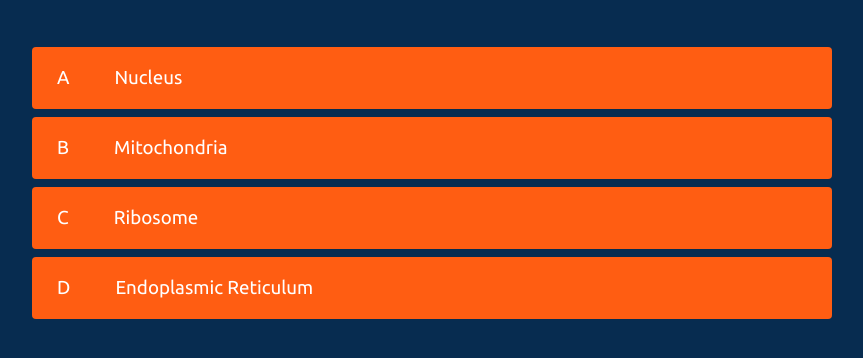
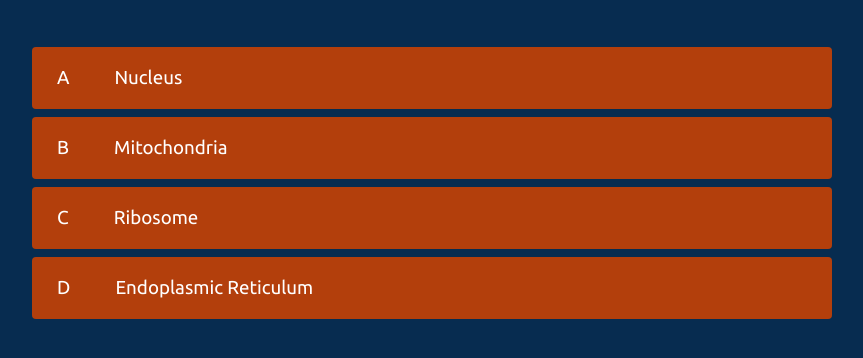
Before and after one commit to TerenceTamuka/hackathon2-practice, a plain HTML site: page game.html in a window 1280 px wide. Shown: the part 368-726 px from the top of the page, without its empty margins (208-1071 px from the left). Drawn offline with Linux system fonts and the light colour scheme.

Commit message:
Added a darker shade for quiz choice boxes for better UX to all players

```diff
--- a/game.css
+++ b/game.css
@@ -7,7 +7,7 @@ body {
     margin-bottom: 0.8rem;
     width: 100%;
     border-radius: 4px;
-    background: rgb(255, 93, 18);
+    background: rgb(179, 63, 12);/**Chose a darker shade for readability for players **//* background: rgb(255, 93, 18); */
     font-size: 3rem;
     min-width: 80rem;
 }
```
